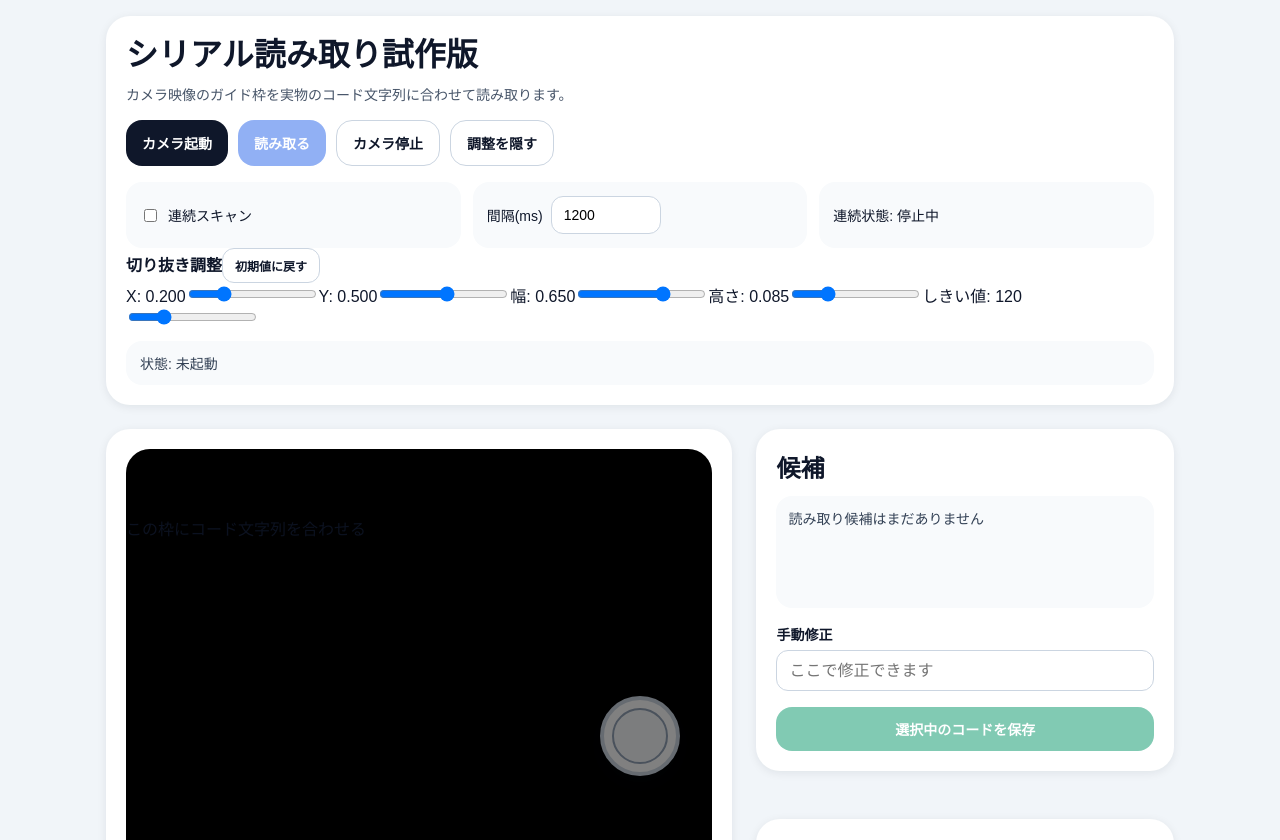
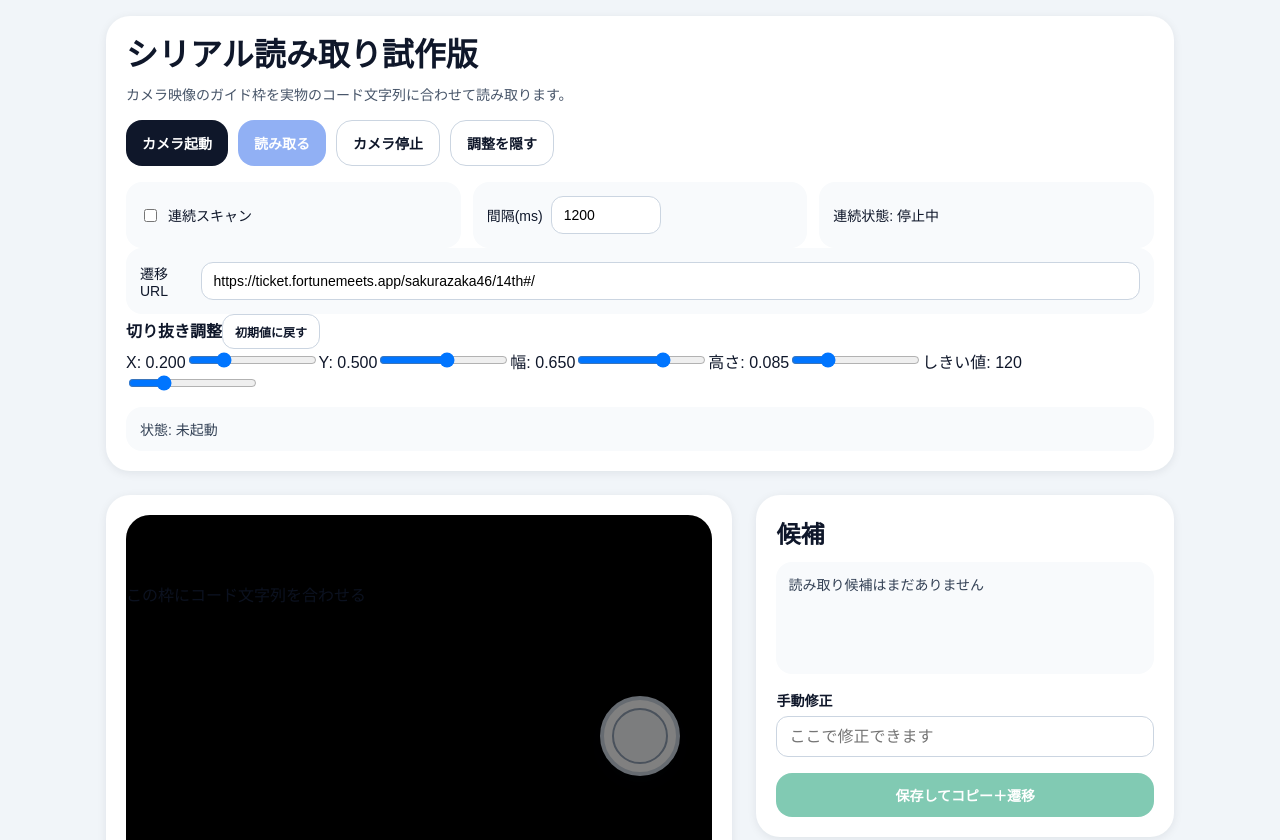
Before and after one commit to Da1-ichi/Sakurazaka_SerialNumber, a React (Vite) app: page / in a window 1280 px wide. Shown: the top 840 px of the page. Built offline with nearby package versions, Linux system fonts and the light colour scheme.

Commit message:
Update App.tsx
ページ遷移と自動コピーの追加

```diff
--- a/src/App.tsx
+++ b/src/App.tsx
@@ -126,6 +126,9 @@ export default function SerialReaderPrototype() {
   const [lastAutoSavedCode, setLastAutoSavedCode] = useState("");
   const [showAdjuster, setShowAdjuster] = useState(true);
   const [cropSettings, setCropSettings] = useState<CropSettings>(DEFAULT_CROP_SETTINGS);
+  const [targetUrl, setTargetUrl] = useState(
+  "https://ticket.fortunemeets.app/sakurazaka46/14th#/"
+);
 
   useEffect(() => {
     const saved = localStorage.getItem(STORAGE_KEY);
@@ -430,6 +433,33 @@ export default function SerialReaderPrototype() {
     }
   }
 
+  async function handleSaveAndAction(code: string) {
+  const trimmed = code.trim().toUpperCase();
+  if (!trimmed) return;
+
+  // ① 保存（既存ロジック流用）
+  setItems((prev) => [
+    {
+      id: crypto.randomUUID(),
+      code: trimmed,
+      createdAt: new Date().toISOString(),
+    },
+    ...prev,
+  ]);
+
+  try {
+    // ② コピー
+    await navigator.clipboard.writeText(trimmed);
+    setCopiedMessage(`${trimmed} をコピーしました`);
+
+    // ③ ページ遷移
+    window.open(targetUrl, "_blank");
+  } catch (e) {
+    console.error(e);
+    setCopiedMessage("コピーまたは遷移に失敗");
+  }
+}
+
   async function copyAll() {
     const text = items.map((item) => item.code).join("\n");
     if (!text) return;
@@ -505,6 +535,16 @@ export default function SerialReaderPrototype() {
 
             <div className="control-box">連続状態: {isAutoScanning ? "実行中" : "停止中"}</div>
           </div>
+
+          <div className="control-box">
+  <span>遷移URL</span>
+  <input
+    type="text"
+    value={targetUrl}
+    onChange={(e) => setTargetUrl(e.target.value)}
+    className="text-input"
+  />
+</div>
 
           {showAdjuster && (
             <div className="adjuster-panel">
@@ -679,9 +719,13 @@ export default function SerialReaderPrototype() {
                 />
               </div>
 
-              <button onClick={addSelected} disabled={!selectedCandidate} className="btn btn-save full-width">
-                選択中のコードを保存
-              </button>
+              <button
+              onClick={() => handleSaveAndAction(selectedCandidate)}
+  disabled={!selectedCandidate}
+  className="btn btn-save full-width"
+>
+  保存してコピー＋遷移
+</button>
             </div>
 
             <div className="panel">
```
